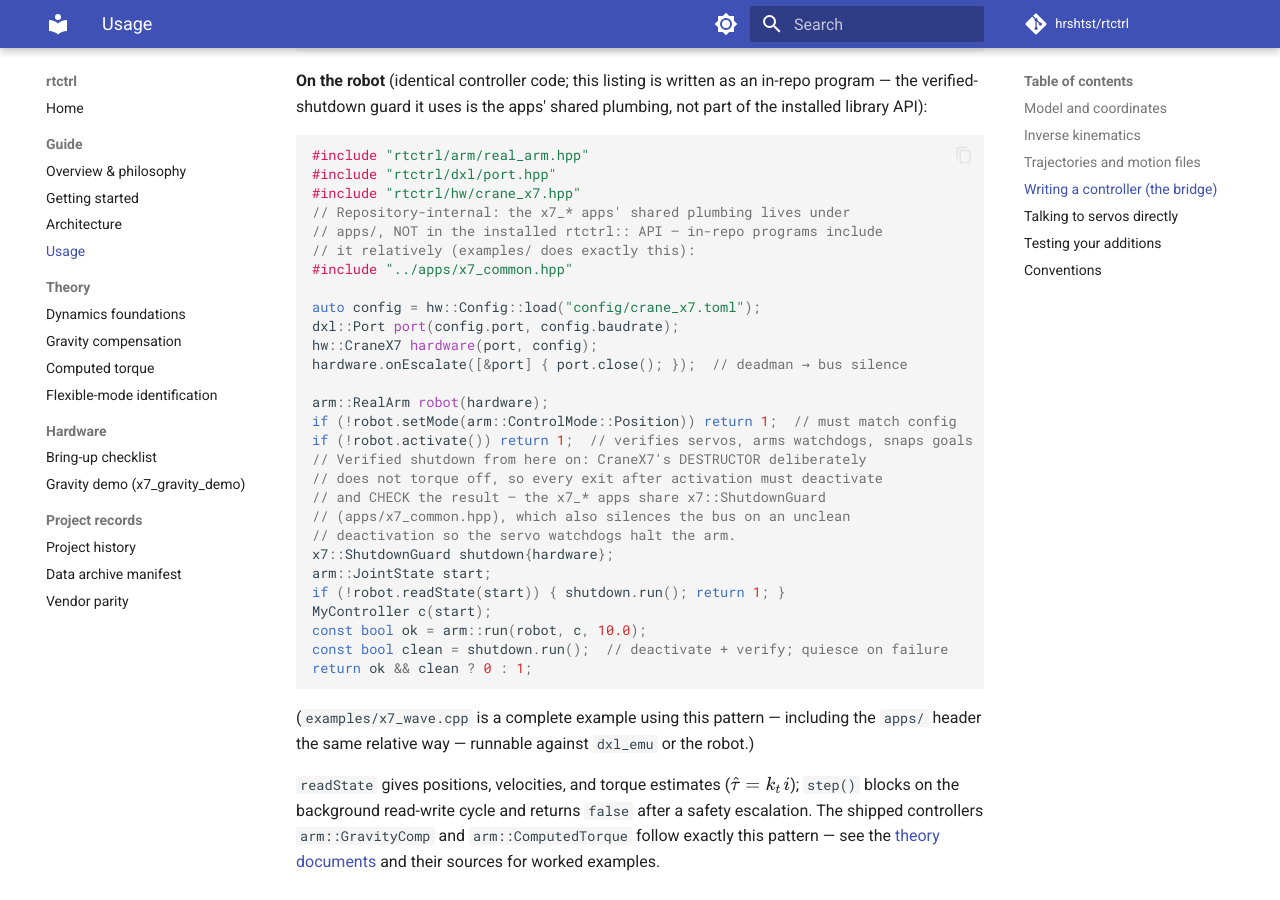
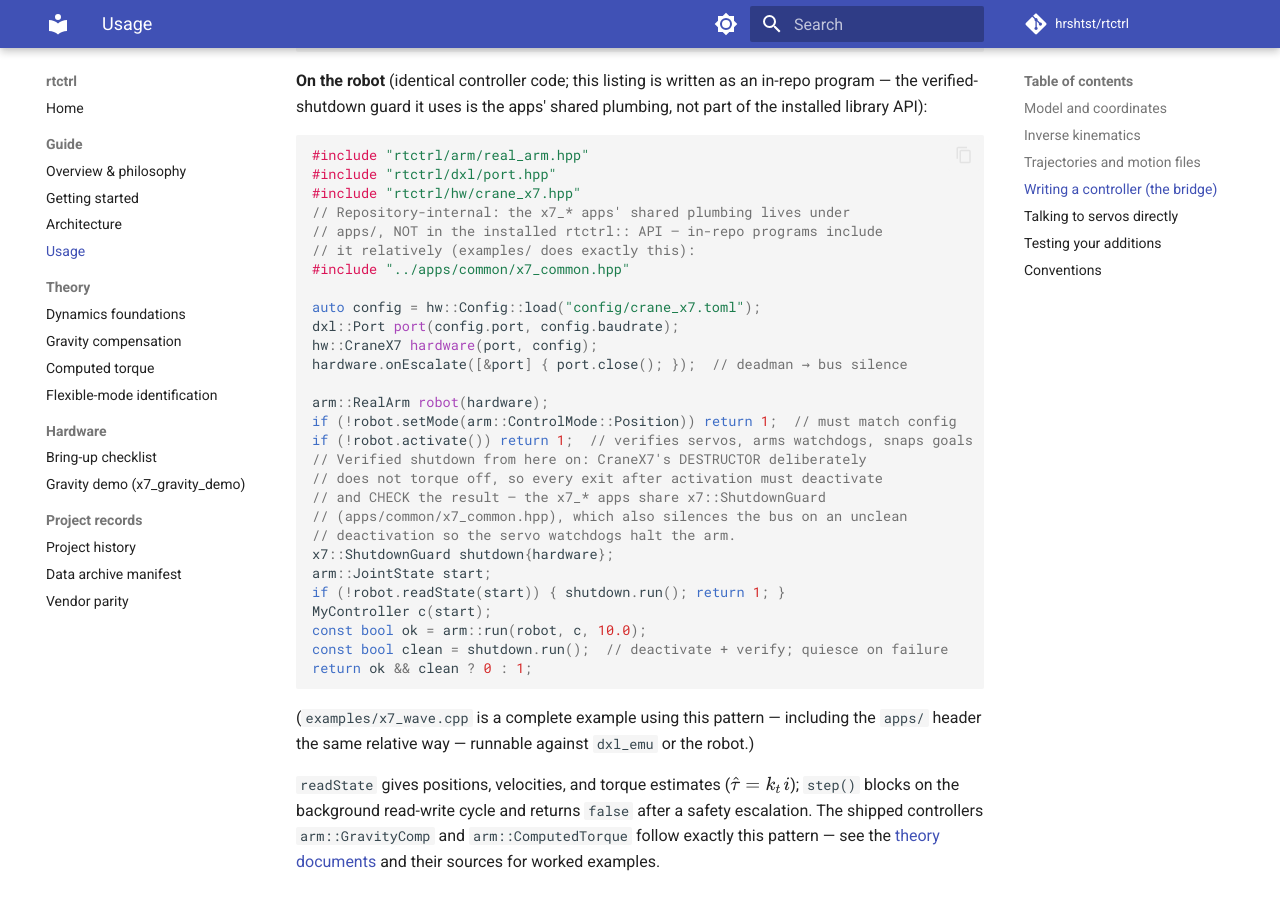
Before and after one commit to hrshtst/rtctrl, an MkDocs documentation site: the page built from docs/guide/usage.md, in a window 1280 px wide and 900 px high, scrolled down 2269 px. Built offline with MkDocs 1.6.1 and Material for MkDocs 9.7.7, drawn with Linux system fonts in a browser that asks for light colours; comment, search, counter and statistics services are not loaded.

Commit message:
docs: update source references left stale by the apps/ reorganization
Review findings on the reorganization commit: the usage guide's
in-repo hardware example included the now non-existent
../apps/x7_common.hpp (P2), and prose/comment references to the
former top-level locations survived in identification.md, HISTORY.md,
x7_efl_study.cpp, and track_common_test.cpp (P3). A full-repo sweep
for flat apps/<file> paths found nine sites across those five files
(the review's four plus HISTORY.md's identification chapter and
identification.md's two-mass fixture reference); all now carry the
subdir-qualified paths. mkdocs --strict cannot catch code-literal
paths, so the sweep grep is the verification.

```diff
--- a/docs/guide/usage.md
+++ b/docs/guide/usage.md
@@ -122,7 +122,7 @@ apps' shared plumbing, not part of the installed library API):
 // Repository-internal: the x7_* apps' shared plumbing lives under
 // apps/, NOT in the installed rtctrl:: API — in-repo programs include
 // it relatively (examples/ does exactly this):
-#include "../apps/x7_common.hpp"
+#include "../apps/common/x7_common.hpp"
 
 auto config = hw::Config::load("config/crane_x7.toml");
 dxl::Port port(config.port, config.baudrate);
@@ -135,7 +135,7 @@ if (!robot.activate()) return 1;  // verifies servos, arms watchdogs, snaps goal
 // Verified shutdown from here on: CraneX7's DESTRUCTOR deliberately
 // does not torque off, so every exit after activation must deactivate
 // and CHECK the result — the x7_* apps share x7::ShutdownGuard
-// (apps/x7_common.hpp), which also silences the bus on an unclean
+// (apps/common/x7_common.hpp), which also silences the bus on an unclean
 // deactivation so the servo watchdogs halt the arm.
 x7::ShutdownGuard shutdown{hardware};
 arm::JointState start;
```
Also changed, not shown: docs/HISTORY.md (+3 -3 lines), docs/theory/identification.md (+3 -3 lines), 2 other files.
